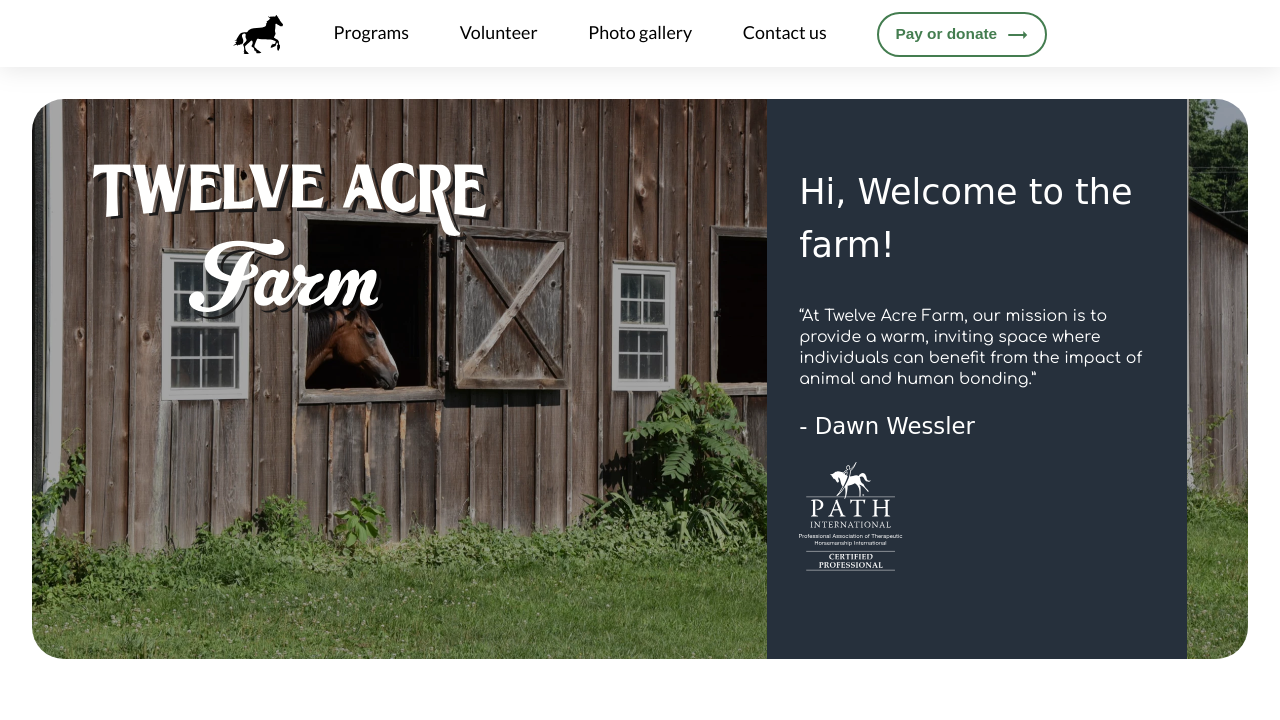
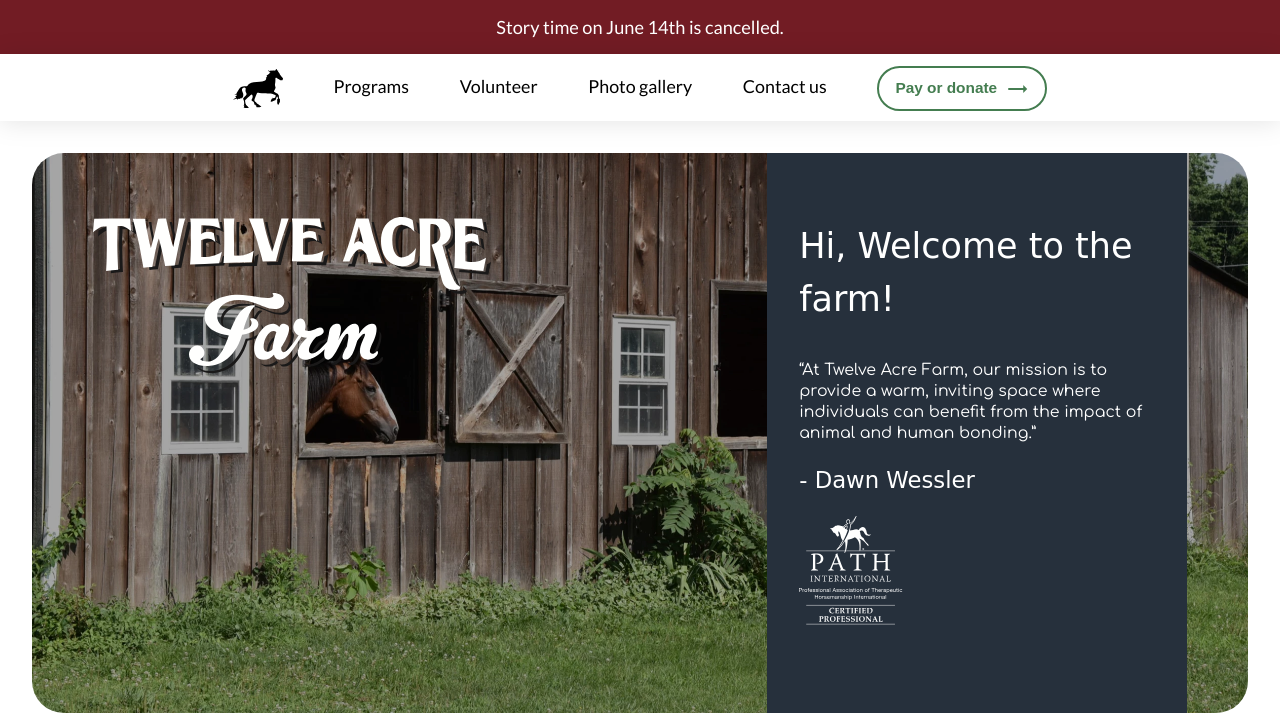
Before and after one commit to an-ik/Twelve-Acre-Farm, a website: page views/index.html in a window 1280 px wide. Shown: the top 720 px of the page. Drawn offline with Linux system fonts and the light colour scheme; a web font is replaced by a local one.

Commit message:
Story time update

```diff
--- a/views/index.html
+++ b/views/index.html
@@ -36,7 +36,7 @@
           </script>
        <title>Twelve Acre Farm</title>
 </head>
-
+<div class="alert">Story time on June 14th is cancelled.</div>
 <body>
        <nav>
               <button class="btn-menu">
```
Also changed, not shown: 1 other file.
